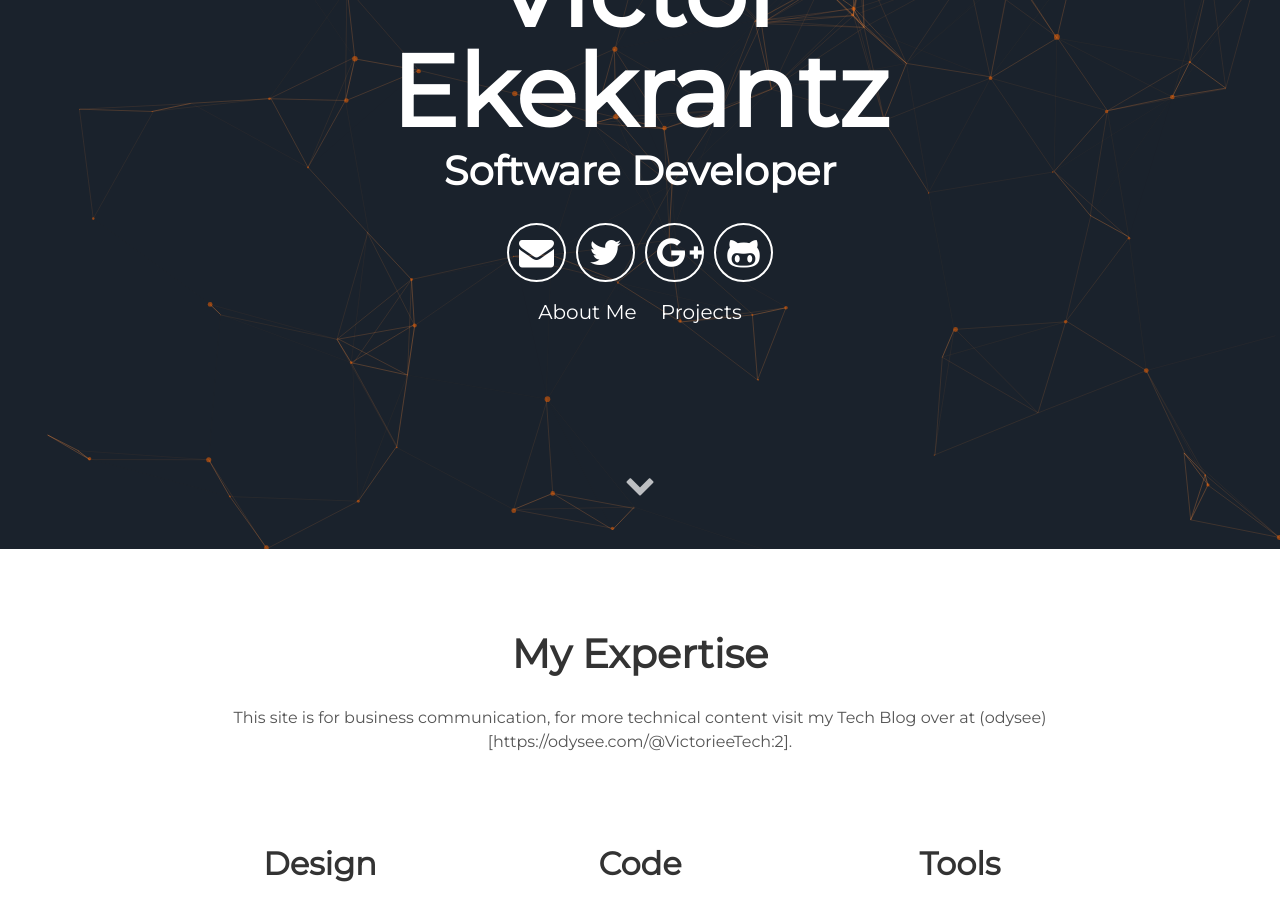
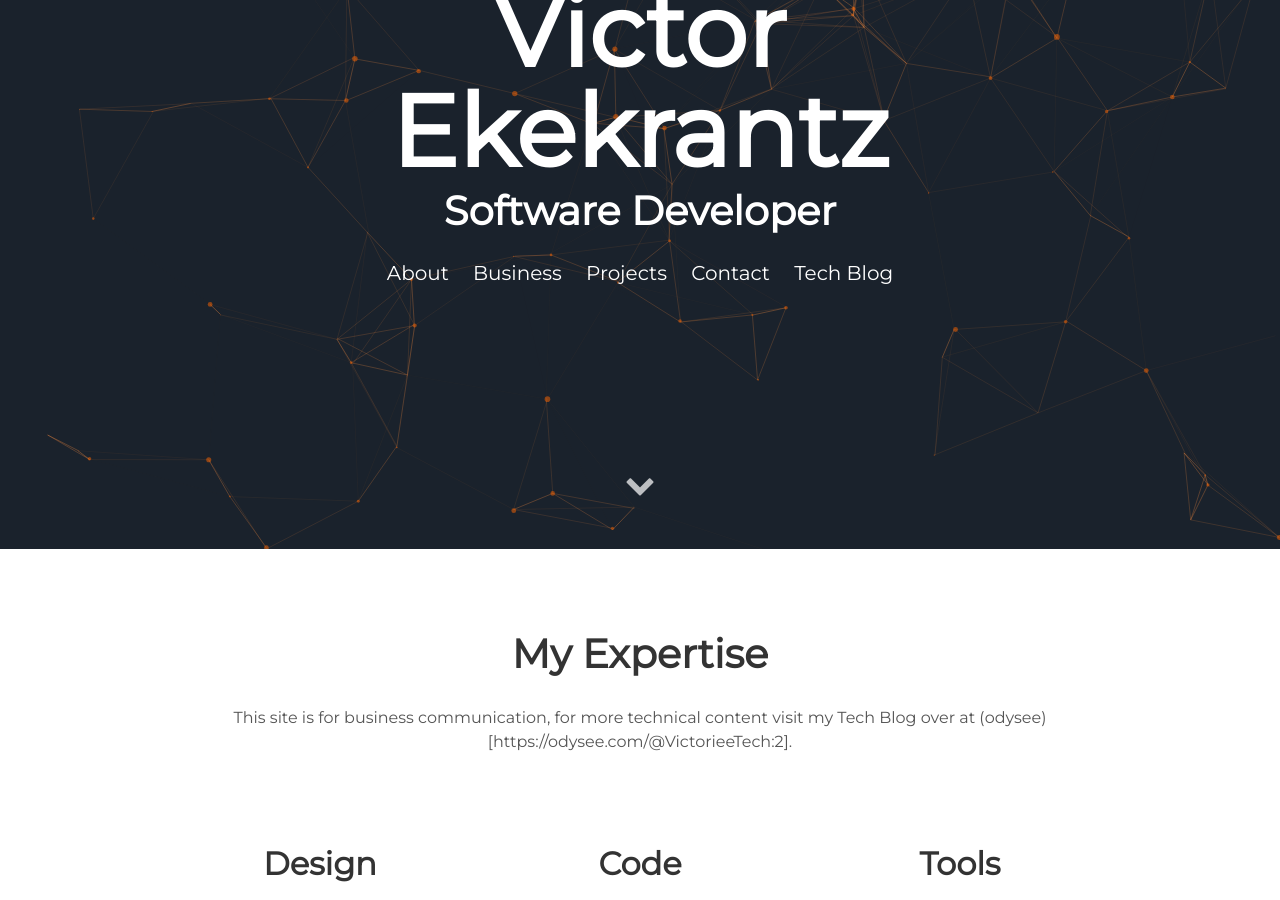
Before and after one commit to VictorieeMan/VictorieeMan.github.io, a Jekyll site: the page built from index.html, in a window 1280 px wide and 900 px high, scrolled down 351 px. Built offline with Jekyll 4.4.1, drawn with Linux system fonts in a browser that asks for light colours.

Commit message:
Update header.html

```diff
--- a/_includes/header.html
+++ b/_includes/header.html
@@ -4,15 +4,20 @@
         <span class="site-title">{{site.username}}</span>
         <span class="site-description">{{site.user_title}}</span>
       </h1>
-      <div class="header-icons">
+    <!--
+    <div class="header-icons">
         <a aria-label="Send email" href="#"><i class="icon fa fa-envelope"></i></a>
         <a aria-label="My Twitter" target="_blank" href="#"><i class="icon fa fa-twitter" aria-hidden="true"></i></a>
         <a aria-label="My Google Plus" target="_blank" href="#"><i class="icon fa fa-google-plus" aria-hidden="true"></i></a>
         <a aria-label="My Github" target="_blank" href="#"><i class="icon fa fa-github-alt" aria-hidden="true"></i></a>
       </div>
+    -->
       <div class="header-links">
-        <a class="link" href="#about" data-scroll>About Me</a>
+        <a class="link" href="#about" data-scroll>About</a>
+        <a class="link" href="#business" data-scroll>Business</a>
         <a class="link" href="#projects" data-scroll>Projects</a>
+        <a class="link" href="#contac" data-scroll>Contact</a>
+        <a class="link" href="https://odysee.com/@VictorieeTech:2" target="_blank" data-scroll>Tech Blog</a>
       </div>
   </div>
   <a class="down" href="#about" data-scroll><i class="icon fa fa-chevron-down" aria-hidden="true"></i></a>
```
